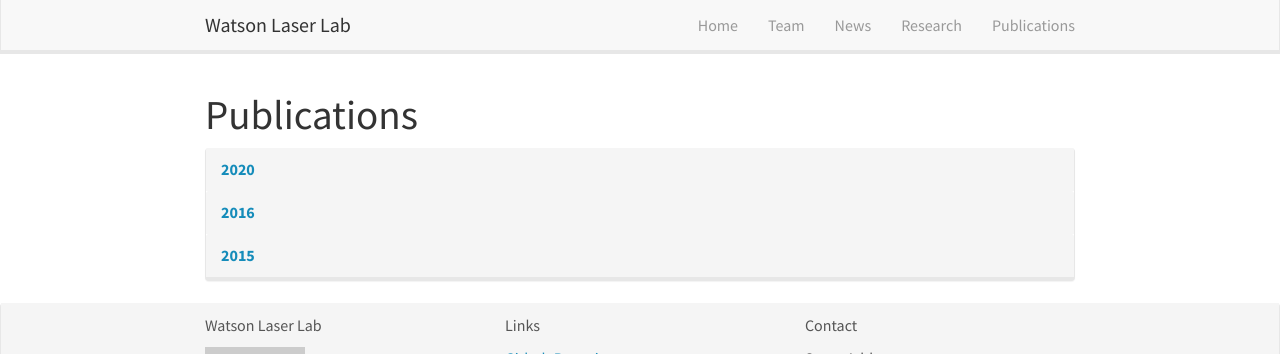
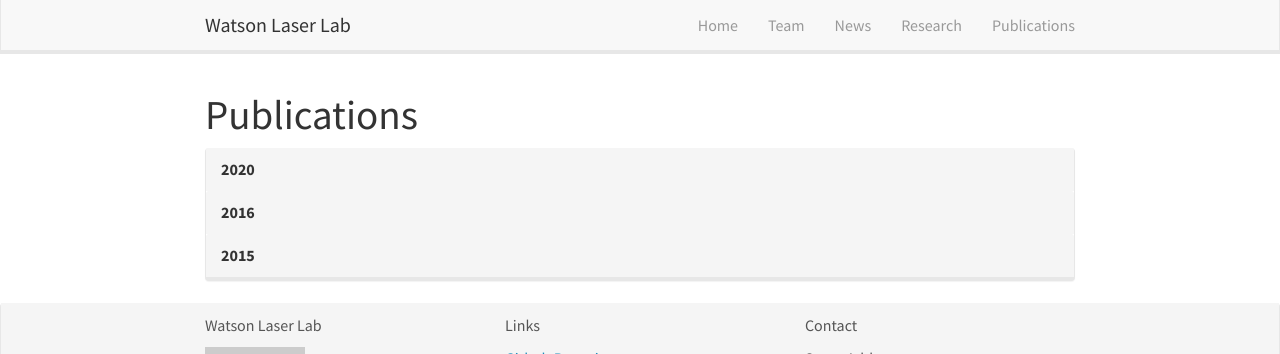
Before and after one commit to petwa93/Watson-Laser-Lab, a Jekyll site: the page built from _pages/publications.html, in a window 1280 px wide. Shown: the top 354 px of the page. Built offline with Jekyll 4.4.1, drawn with Linux system fonts in a browser that asks for light colours; nearby versions of some CDN libraries.

Commit message:
Update publications.html

```diff
--- a/_pages/publications.html
+++ b/_pages/publications.html
@@ -15,7 +15,7 @@ permalink: /publications/
         <div class="panel-heading">
                             <a data-toggle="collapse" data-parent="#accordion"
                     href="#collapse{{forloop.index}}"
-                    >
+                    style="color: inherit;">
                     <b>{{year}}</b>
         </div>
 
@@ -48,6 +48,12 @@ permalink: /publications/
                     </a>
                     <p>{{ publi.abstract }}</p>
 
+                    <!-- PDF -->
+                    {% if publi.PDFurl %}
+                        <a href="{{publi.PDFurl}}">PDF</a>
+                    {% endif %}
+                    </a>
+
                     <!--<a class="btn btn-outline-primary" href="https://doi.org/{{publi.DOI}}"
                     role="button" target="blank">Link</a>
                     --> </li>
```
